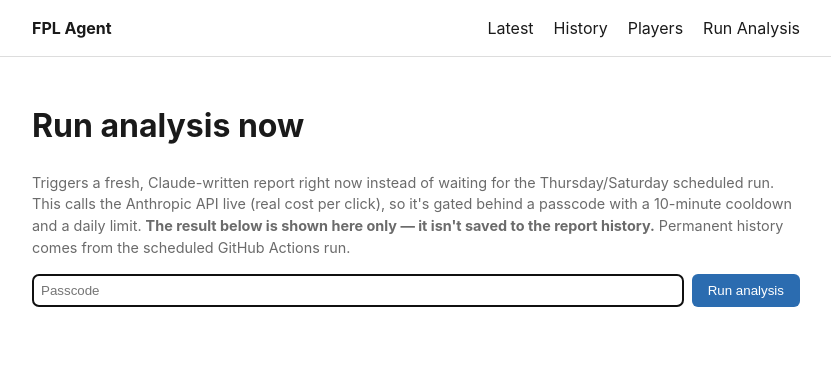
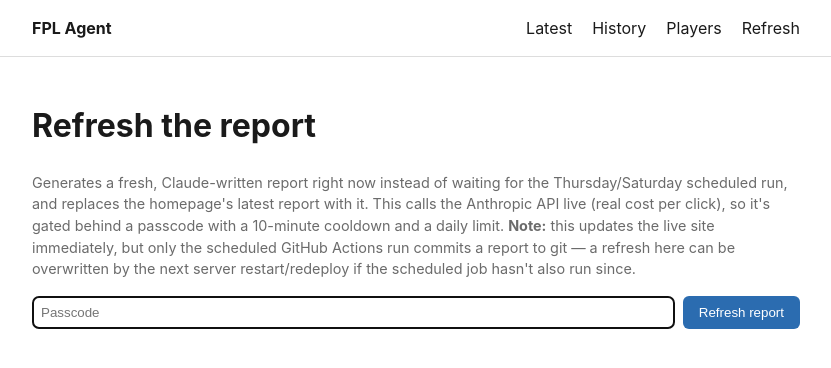
Before and after one commit to dominicresevoir-cpu/fpl, a Flask app: page /run in a window 1280 px wide. Shown: the top 368 px of the page, without its empty margins (224-1055 px from the left). Run offline with Flask 3, Linux system fonts and the light colour scheme; parts of the project's set-up code (start-up, migrations or seed data) failed here and were passed over.

Commit message:
Turn "Run analysis" into a persistent refresh button; drop email step
/run now saves the freshly generated report to reports/ (same as the CLI)
and redirects to the homepage instead of just displaying the result inline
— it's a "refresh" that actually updates the site, not a scratch preview.
Still passcode-gated with the same cooldown/daily-cap protection, since
each refresh is a real Anthropic API call.

Also removes the never-configured email step from weekly-run.yml per
request — the workflow now only runs the agent and commits the report.

Co-Authored-By: Claude Sonnet 5 <noreply@anthropic.com>

```diff
--- a/app.py
+++ b/app.py
@@ -1,11 +1,12 @@
 """
 Web UI for the FPL agent, on top of the same core.py pipeline the CLI uses.
 
-Run locally with:  python app.py   (or: gunicorn -w 1 app:app)
+Run locally with:  python app.py   (or: gunicorn -w 1 --threads 4 --timeout 120 app:app)
 
-IMPORTANT: run with a single worker (gunicorn -w 1). The /run cooldown,
-daily cap, and the /players cache below are plain module-level state — they
-only work as intended when every request hits the same process.
+IMPORTANT: run with a single worker (-w 1). The /run cooldown, daily cap,
+and the /players cache below are plain module-level state — they only work
+as intended within a single process. --threads lets that one process still
+serve concurrent requests.
 """
 
 from __future__ import annotations
@@ -20,11 +21,11 @@ from datetime import datetime, timezone
 import bleach
 import markdown
 from dotenv import load_dotenv
-from flask import Flask, abort, render_template, request
+from flask import Flask, abort, redirect, render_template, request, url_for
 from flask_limiter import Limiter
 from flask_limiter.util import get_remote_address
 
-from core import FPLConfig, fetch_player_data, generate_report
+from core import FPLConfig, fetch_player_data, generate_report, save_report
 
 load_dotenv()
 
@@ -62,7 +63,8 @@ def read_report(path: str) -> str | None:
 def home():
     raw = read_report(os.path.join(REPORTS_DIR, "latest_report.md"))
     html = render_markdown(raw) if raw is not None else None
-    return render_template("report.html", title="Latest report", html=html)
+    just_refreshed = request.args.get("refreshed") == "1"
+    return render_template("report.html", title="Latest report", html=html, just_refreshed=just_refreshed)
 
 
 @app.route("/reports")
@@ -136,7 +138,6 @@ def run_analysis():
     global _last_run_at
 
     error = None
-    report_html = None
 
     if request.method == "POST":
         submitted = request.form.get("passcode", "")
@@ -164,16 +165,13 @@ def run_analysis():
             if error is None:
                 try:
                     result = generate_report(config)
-                    report_html = render_markdown(result.report_markdown)
+                    save_report(result, reports_dir=REPORTS_DIR)
                 except Exception as e:
                     error = f"Analysis failed: {e}"
+                else:
+                    return redirect(url_for("home", refreshed="1"))
 
-    return render_template(
-        "run.html",
-        error=error,
-        report_html=report_html,
-        last_run_at=_last_run_at,
-    )
+    return render_template("run.html", error=error, last_run_at=_last_run_at)
 
 
 if __name__ == "__main__":
--- a/templates/base.html
+++ b/templates/base.html
@@ -13,7 +13,7 @@
       <a href="/">Latest</a>
       <a href="/reports">History</a>
       <a href="/players">Players</a>
-      <a href="/run">Run Analysis</a>
+      <a href="/run">Refresh</a>
     </nav>
   </header>
   <main>
--- a/templates/report.html
+++ b/templates/report.html
@@ -2,10 +2,13 @@
 {% block title %}{{ title }} · FPL Agent{% endblock %}
 {% block content %}
   <h1>{{ title }}</h1>
+  {% if just_refreshed %}
+    <p class="hint">✓ Refreshed just now.</p>
+  {% endif %}
   {% if html %}
     <article class="report">{{ html | safe }}</article>
   {% else %}
-    <p class="empty">No report has been generated yet. Try <a href="/run">running analysis now</a>,
+    <p class="empty">No report has been generated yet. Try <a href="/run">refreshing it now</a>,
        or wait for the next scheduled run.</p>
   {% endif %}
 {% endblock %}
--- a/templates/run.html
+++ b/templates/run.html
@@ -1,34 +1,33 @@
 {% extends "base.html" %}
-{% block title %}Run Analysis · FPL Agent{% endblock %}
+{% block title %}Refresh · FPL Agent{% endblock %}
 {% block content %}
-  <h1>Run analysis now</h1>
+  <h1>Refresh the report</h1>
   <p class="hint">
-    Triggers a fresh, Claude-written report right now instead of waiting for the
-    Thursday/Saturday scheduled run. This calls the Anthropic API live (real cost
-    per click), so it's gated behind a passcode with a 10-minute cooldown and a
-    daily limit. <strong>The result below is shown here only — it isn't saved to
-    the report history.</strong> Permanent history comes from the scheduled
-    GitHub Actions run.
+    Generates a fresh, Claude-written report right now instead of waiting for
+    the Thursday/Saturday scheduled run, and replaces the homepage's latest
+    report with it. This calls the Anthropic API live (real cost per click),
+    so it's gated behind a passcode with a 10-minute cooldown and a daily
+    limit. <strong>Note:</strong> this updates the live site immediately, but
+    only the scheduled GitHub Actions run commits a report to git — a
+    refresh here can be overwritten by the next server restart/redeploy if
+    the scheduled job hasn't also run since.
   </p>
 
   {% if last_run_at %}
-    <p class="hint">Last manual run: {{ last_run_at.strftime('%Y-%m-%d %H:%M UTC') }}</p>
+    <p class="hint">Last manual refresh: {{ last_run_at.strftime('%Y-%m-%d %H:%M UTC') }}</p>
   {% endif %}
 
   <form method="post" id="run-form">
     <input type="password" name="passcode" placeholder="Passcode" required autofocus>
-    <button type="submit">Run analysis</button>
+    <button type="submit">Refresh report</button>
   </form>
-  <p class="hint" id="run-loading" hidden>Running — this can take up to a minute
-     (web search + a cold-started server can both add delay). Please wait…</p>
+  <p class="hint" id="run-loading" hidden>Refreshing — this can take up to a minute
+     (web search + a cold-started server can both add delay). You'll be taken to
+     the updated homepage when it's done.</p>
 
   {% if error %}
     <p class="error">{{ error }}</p>
   {% endif %}
 
-  {% if report_html %}
-    <article class="report">{{ report_html | safe }}</article>
-  {% endif %}
-
   <script src="{{ url_for('static', filename='app.js') }}"></script>
 {% endblock %}
```
Also changed, not shown: .github/workflows/weekly-run.yml, README.md.
